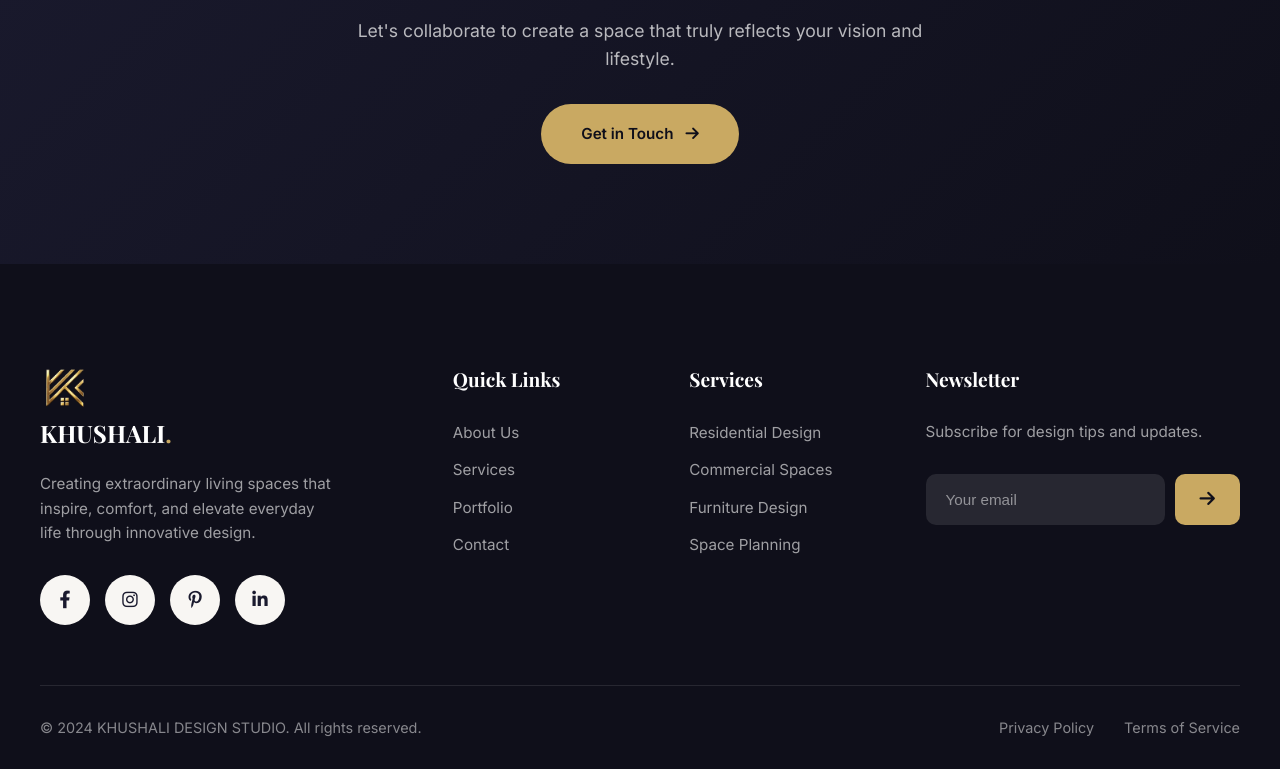
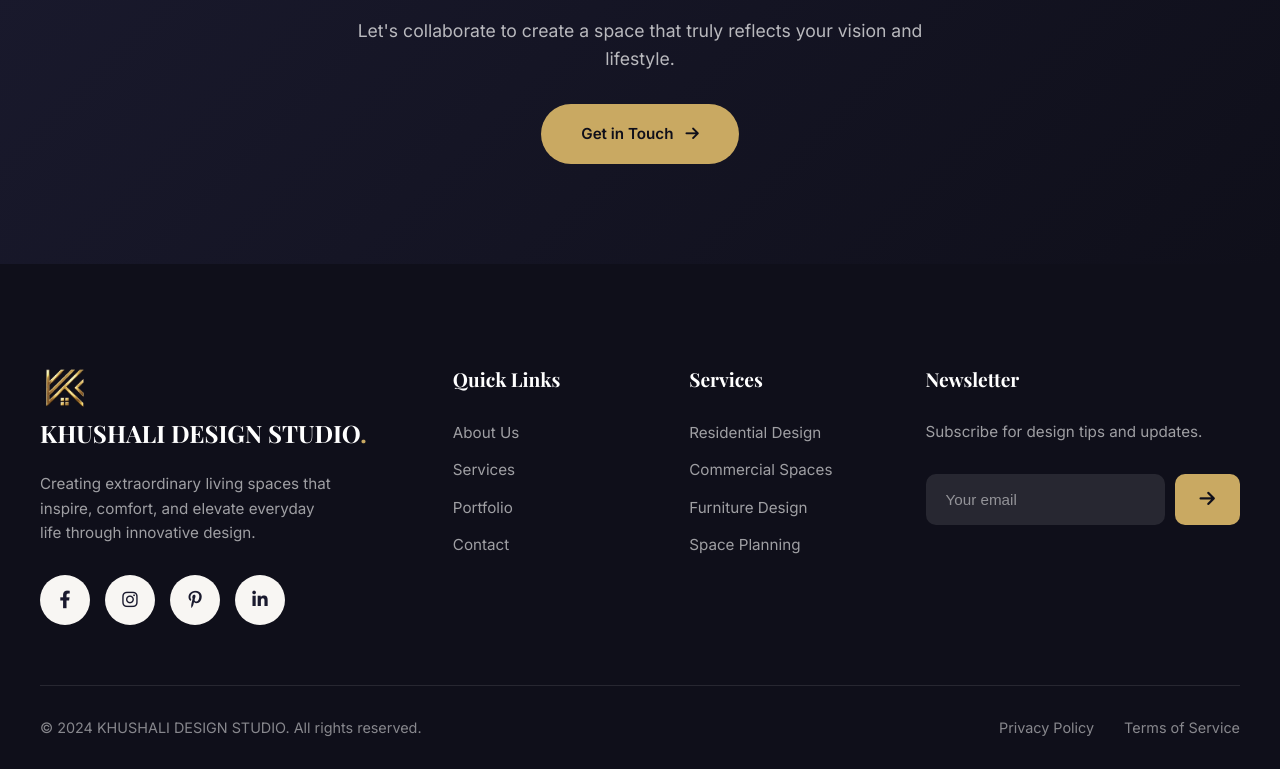
Before and after one commit to Hiremytrip/khushalidesigns, a website: page about.html in a window 1280 px wide. Shown: the part 3494-4263 px from the top of the page. Drawn offline with nearby package versions, Linux system fonts and the light colour scheme; a web font is replaced by a local one.

Commit message:
Updaate Footer
Updaate Footer

```diff
--- a/about.html
+++ b/about.html
@@ -293,7 +293,7 @@
                 <div class="footer-brand">
                     <a href="index.html" class="logo">
                         <img src="assets/images/logo-3d.png" alt="KHUSHALI" class="footer-logo-img">
-                        <span class="logo-text">KHUSHALI<span>.</span></span>
+                        <span class="logo-text">KHUSHALI DESIGN STUDIO<span>.</span></span>
                     </a>
                     <p class="footer-text">
                         Creating extraordinary living spaces that inspire, comfort, and elevate
```
Also changed, not shown: contact.html (+1 -1 lines), index.html (+1 -1 lines), portfolio.html (+1 -1 lines), services.html (+1 -1 lines).
